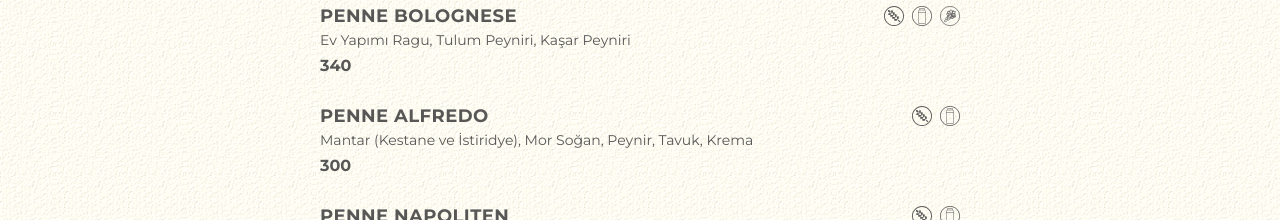
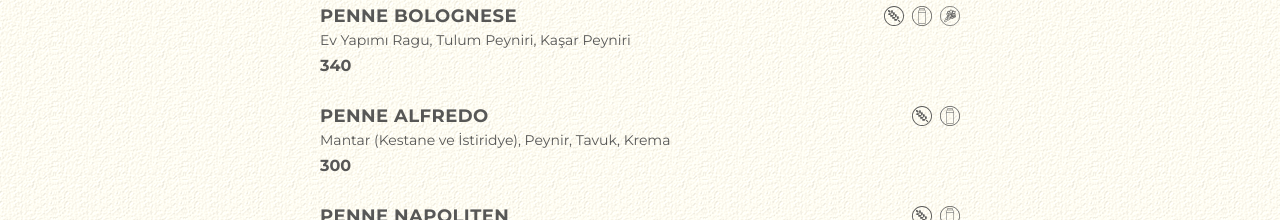
Before and after one commit to gagaburdur/gagaburdur.github.io, a React (Vite) app: page / in a window 1280 px wide. Shown: the part 2700-2920 px from the top of the page. Built offline with nearby package versions, Linux system fonts and the light colour scheme.

Commit message:
Update menu.ts

```diff
--- a/src/menu.ts
+++ b/src/menu.ts
@@ -208,7 +208,7 @@ export const menu: MenuCategory[] = [
       {
         name: "PENNE ALFREDO",
         description:
-          "Mantar (Kestane ve İstiridye), Mor Soğan, Peynir, Tavuk, Krema",
+          "Mantar (Kestane ve İstiridye), Peynir, Tavuk, Krema",
         price: 300,
         allergens: a({ gluten: true, sut: true }),
       },
```
